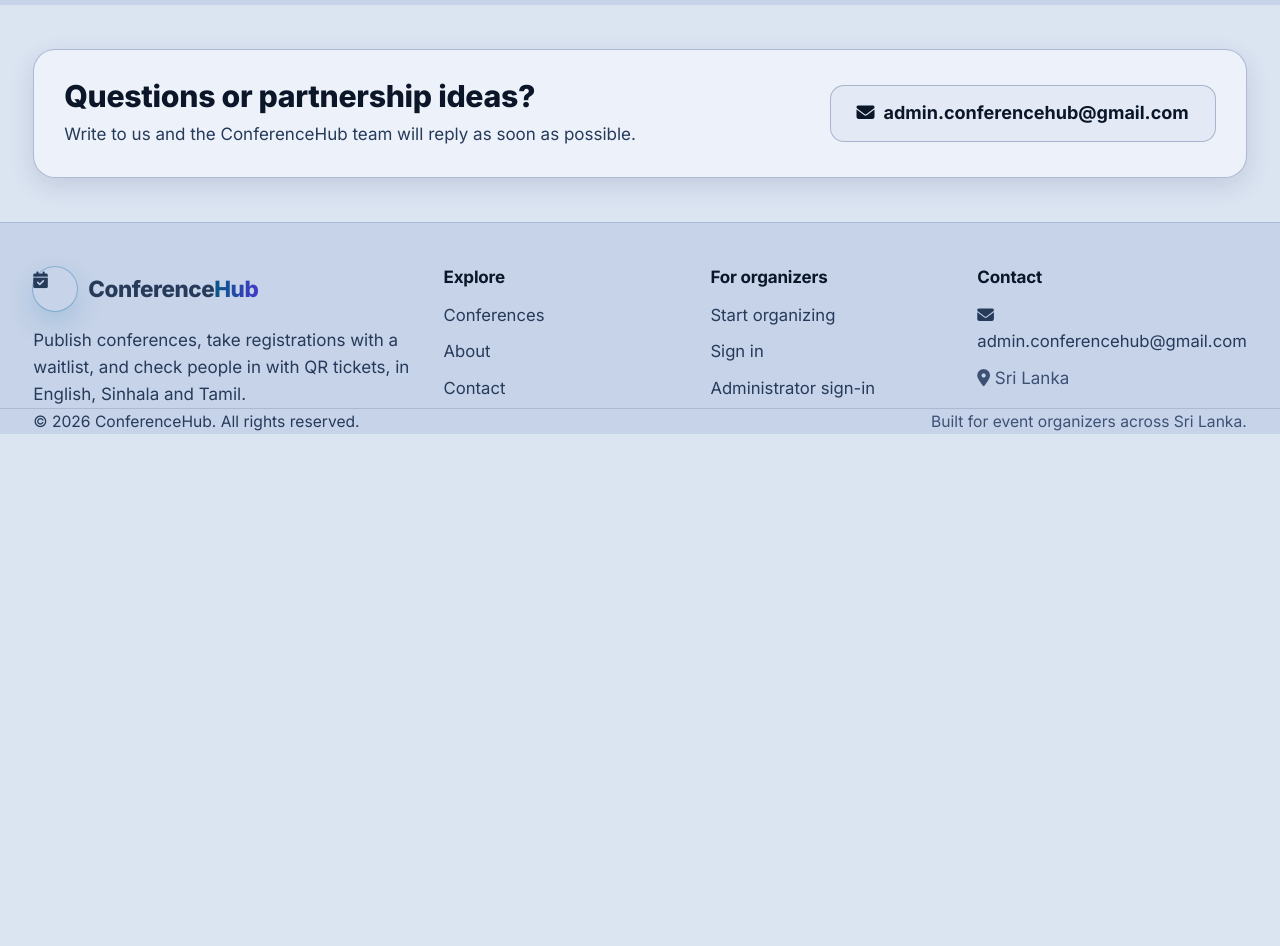
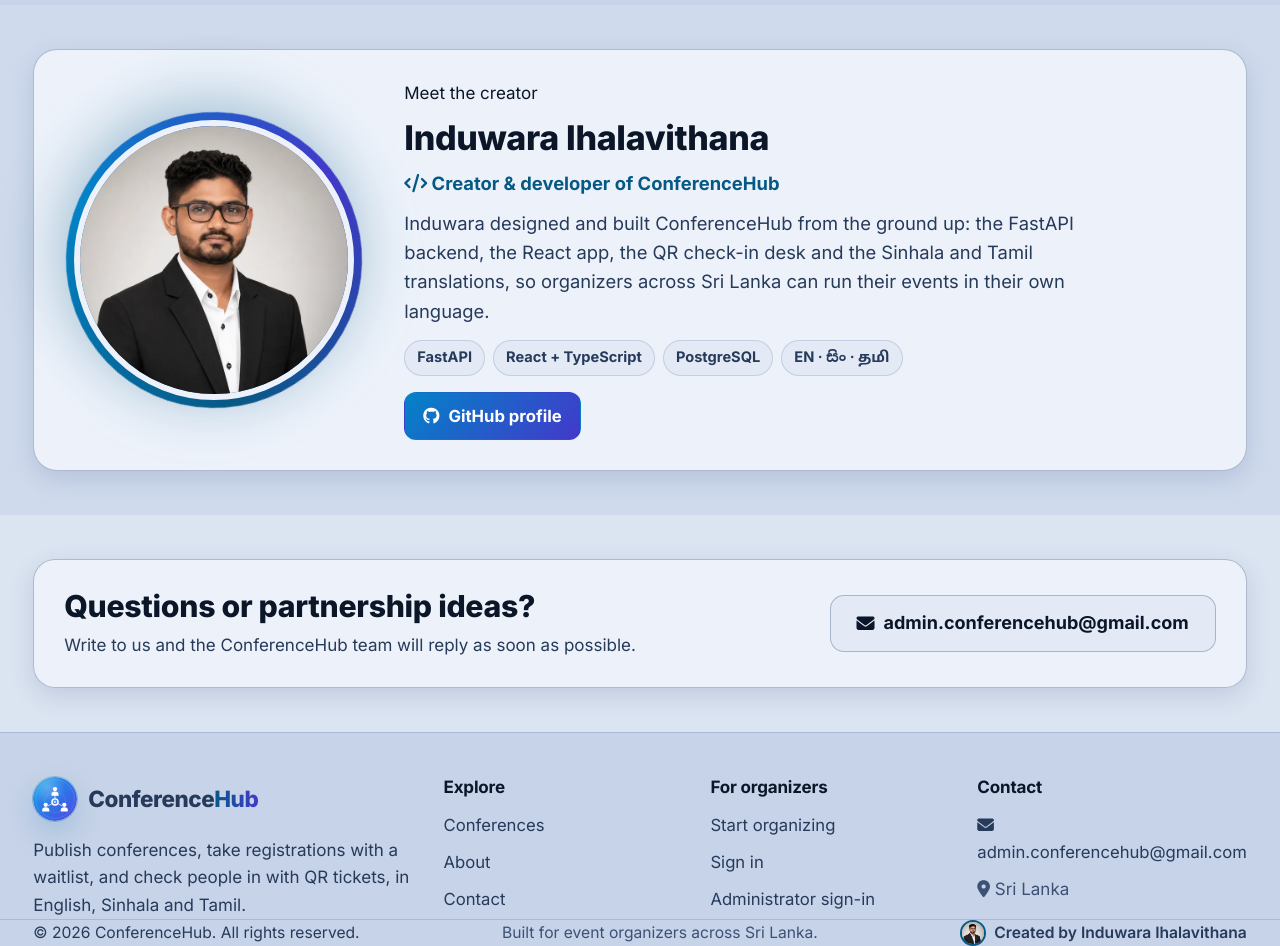
Before and after one commit to InduwaraIhalavithana/Conference-Manager, a React (Vite) app in the folder frontend/: page /about in a window 1280 px wide. Shown: the part 1520-2466 px from the top of the page. Before the commit the page ends 1954 px from the top, so only its background shows below. Built offline with nearby package versions, Linux system fonts and the light colour scheme; no server answers.

Commit message:
Meet the creator: Induwara Ihalavithana on the About page and in the footer
About gets a creator section (photo, role, short bio, stack, GitHub link) in
EN/SI/TA; the footer links to it with a 'Created by' credit and also uses the
new logo. /about#creator scrolls to the section.

```diff
--- a/frontend/src/components/Footer.css
+++ b/frontend/src/components/Footer.css
@@ -11,3 +11,7 @@
 }
 @media (max-width: 900px) { .footer__grid { grid-template-columns: 1fr 1fr; } .footer__brand { grid-column: 1 / -1; } }
 @media (max-width: 520px) { .footer__grid { grid-template-columns: 1fr; } }
+
+.footer__creator { display: inline-flex; align-items: center; gap: 8px; color: var(--text-2); font-weight: 600; }
+.footer__creator:hover { color: var(--accent); }
+.footer__creator img { width: 26px; height: 26px; border-radius: 50%; object-fit: cover; border: 2px solid var(--accent); }
--- a/frontend/src/components/Footer.tsx
+++ b/frontend/src/components/Footer.tsx
@@ -1,6 +1,6 @@
 import { Link } from 'react-router-dom';
 import { useApp } from '../context/AppContext';
-import { CONTACT_EMAIL } from '../config';
+import { CONTACT_EMAIL, CREATOR } from '../config';
 import './Footer.css';
 
 export default function Footer() {
@@ -11,7 +11,7 @@ export default function Footer() {
       <div className="container footer__grid">
         <div className="footer__brand">
           <Link to="/" className="nav__brand">
-            <span className="nav__logo"><i className="fas fa-calendar-check" aria-hidden="true" /></span>
+            <img className="nav__logo" src="/logo.svg" alt="" width="44" height="44" />
             <span className="nav__name">Conference<span>Hub</span></span>
           </Link>
           <p>{t('footer_tagline')}</p>
@@ -47,6 +47,10 @@ export default function Footer() {
       <div className="container footer__bottom">
         <span>© {year} ConferenceHub. {t('footer_rights')}</span>
         <span className="muted">{t('footer_made')}</span>
+        <Link to="/about#creator" className="footer__creator">
+          <img src={CREATOR.photo} alt="" width="26" height="26" loading="lazy" />
+          {t('footer_created_by', { name: CREATOR.name })}
+        </Link>
       </div>
     </footer>
   );
--- a/frontend/src/config.ts
+++ b/frontend/src/config.ts
@@ -3,3 +3,10 @@ export const CONTACT_EMAIL = 'admin.conferencehub@gmail.com';
 
 /** Upload limits, kept in step with backend/app/core/uploads.py. */
 export const UPLOAD_LIMITS_MB = { avatar: 2, speaker: 2, cover: 5 } as const;
+
+/** The person who built ConferenceHub, shown on the About page and in the footer. */
+export const CREATOR = {
+  name: 'Induwara Ihalavithana',
+  photo: '/creator.webp',
+  github: 'https://github.com/InduwaraIhalavithana',
+};
--- a/frontend/src/i18n/en.ts
+++ b/frontend/src/i18n/en.ts
@@ -876,6 +876,11 @@ const en = {
   att_unconfirmed_hint: 'Has not clicked the confirmation email yet. Seat held until {time}.',
   ci_unconfirmed: '{name} has not confirmed their email',
   ci_unconfirmed_body: 'Ask them to open the confirmation email and click the link, then scan again.',
+  about_creator_eyebrow: 'Meet the creator',
+  about_creator_role: 'Creator & developer of ConferenceHub',
+  about_creator_body: 'Induwara designed and built ConferenceHub from the ground up: the FastAPI backend, the React app, the QR check-in desk and the Sinhala and Tamil translations, so organizers across Sri Lanka can run their events in their own language.',
+  about_creator_github: 'GitHub profile',
+  footer_created_by: 'Created by {name}',
 };
 
 export default en;
--- a/frontend/src/i18n/si.ts
+++ b/frontend/src/i18n/si.ts
@@ -878,6 +878,11 @@ const si: Dictionary = {
   att_unconfirmed_hint: 'තහවුරු කිරීමේ ඊමේල් පණිවිඩය තවම ක්ලික් කර නැත. ආසනය {time} දක්වා රඳවා ඇත.',
   ci_unconfirmed: '{name} ඊමේල් ලිපිනය තහවුරු කර නැත',
   ci_unconfirmed_body: 'තහවුරු කිරීමේ ඊමේල් පණිවිඩය විවෘත කර සබැඳිය ක්ලික් කරන ලෙස ඉල්ලා, නැවත ස්කෑන් කරන්න.',
+  about_creator_eyebrow: 'නිර්මාතෘ හමුවන්න',
+  about_creator_role: 'ConferenceHub හි නිර්මාතෘ සහ සංවර්ධක',
+  about_creator_body: 'ශ්‍රී ලංකාව පුරා සංවිධායකයින්ට තම උත්සව තම භාෂාවෙන්ම පවත්වාගෙන යාමට හැකි වන පරිදි, Induwara විසින් ConferenceHub මුල සිටම නිර්මාණය කර ගොඩනඟන ලදී: FastAPI පසුතලය, React යෙදුම, QR පිවිසුම් ලියාපදිංචිය සහ සිංහල හා දෙමළ පරිවර්තන.',
+  about_creator_github: 'GitHub පැතිකඩ',
+  footer_created_by: 'නිර්මාණය කළේ {name}',
 };
 
 export default si;
--- a/frontend/src/i18n/ta.ts
+++ b/frontend/src/i18n/ta.ts
@@ -878,6 +878,11 @@ const ta: Dictionary = {
   att_unconfirmed_hint: 'உறுதிப்படுத்தல் மின்னஞ்சலை இன்னும் அழுத்தவில்லை. இருக்கை {time} வரை ஒதுக்கப்பட்டுள்ளது.',
   ci_unconfirmed: '{name} மின்னஞ்சலை உறுதிசெய்யவில்லை',
   ci_unconfirmed_body: 'உறுதிப்படுத்தல் மின்னஞ்சலைத் திறந்து இணைப்பை அழுத்தச் சொல்லி, மீண்டும் ஸ்கேன் செய்யுங்கள்.',
+  about_creator_eyebrow: 'உருவாக்கியவரைச் சந்தியுங்கள்',
+  about_creator_role: 'ConferenceHub-இன் உருவாக்குநர் மற்றும் டெவலப்பர்',
+  about_creator_body: 'இலங்கை முழுவதும் உள்ள ஏற்பாட்டாளர்கள் தங்கள் நிகழ்வுகளைத் தங்கள் சொந்த மொழியிலேயே நடத்துவதற்காக, Induwara ConferenceHub-ஐ அடிப்படையிலிருந்து வடிவமைத்து உருவாக்கினார்: FastAPI பின்தளம், React செயலி, QR வருகைப் பதிவு, சிங்கள மற்றும் தமிழ் மொழிபெயர்ப்புகள்.',
+  about_creator_github: 'GitHub சுயவிவரம்',
+  footer_created_by: 'உருவாக்கியவர் {name}',
 };
 
 export default ta;
--- a/frontend/src/pages/AboutPage.tsx
+++ b/frontend/src/pages/AboutPage.tsx
@@ -1,10 +1,10 @@
 import { useEffect, useState } from 'react';
-import { Link } from 'react-router-dom';
+import { Link, useLocation } from 'react-router-dom';
 import { useApp } from '../context/AppContext';
 import { usePageTitle, useReveal } from '../hooks';
 import { api } from '../services/api';
 import type { PublicStats } from '../types';
-import { CONTACT_EMAIL } from '../config';
+import { CONTACT_EMAIL, CREATOR } from '../config';
 import { CountUp } from '../components/ui';
 import './InfoPages.css';
 
@@ -14,6 +14,11 @@ export default function AboutPage() {
   const [stats, setStats] = useState<PublicStats | null>(null);
   useEffect(() => { api.publicStats().then(setStats).catch(() => {}); }, []);
   useReveal([stats]);
+  // The footer's "Created by" link opens /about#creator: scroll to that section.
+  const { hash } = useLocation();
+  useEffect(() => {
+    if (hash) document.getElementById(hash.slice(1))?.scrollIntoView({ behavior: 'smooth', block: 'start' });
+  }, [hash]);
 
   const roles = [
     { icon: 'user-tie', title: t('about_role_org'), points: [t('about_role_org_1'), t('about_role_org_2'), t('about_role_org_3'), t('about_role_org_4')] },
@@ -99,6 +104,28 @@ export default function AboutPage() {
         </div>
       </section>
 
+      <section className="band band--alt" id="creator">
+        <div className="container">
+          <div className="creator reveal">
+            <div className="creator__photo">
+              <img src={CREATOR.photo} alt={CREATOR.name} width="320" height="320" loading="lazy" />
+            </div>
+            <div className="creator__text">
+              <span className="eyebrow">{t('about_creator_eyebrow')}</span>
+              <h2>{CREATOR.name}</h2>
+              <p className="creator__role"><i className="fas fa-code" /> {t('about_creator_role')}</p>
+              <p>{t('about_creator_body')}</p>
+              <div className="creator__stack">
+                {['FastAPI', 'React + TypeScript', 'PostgreSQL', 'EN · සිං · தமி'].map((s) => <span key={s} className="chip">{s}</span>)}
+              </div>
+              <a className="btn btn--primary" href={CREATOR.github} target="_blank" rel="noopener noreferrer">
+                <i className="fab fa-github" /> {t('about_creator_github')}
+              </a>
+            </div>
+          </div>
+        </div>
+      </section>
+
       <section className="band">
         <div className="container">
           <div className="info-contact-strip reveal">
--- a/frontend/src/pages/InfoPages.css
+++ b/frontend/src/pages/InfoPages.css
@@ -43,3 +43,30 @@
 .faq__q i { transition: transform var(--t) var(--ease); color: var(--text-3); }
 .faq__item.is-open .faq__q i { transform: rotate(180deg); color: var(--accent); }
 .faq__a { padding: 0 14px 14px; color: var(--text-2); animation: fade-up 260ms var(--ease); }
+
+/* Meet the creator (About page) */
+.creator {
+  display: grid; grid-template-columns: minmax(200px, 300px) minmax(0, 1fr); gap: 40px; align-items: center; padding: 30px;
+  border-radius: 24px; background: var(--surface); border: 1px solid var(--border-strong); box-shadow: var(--shadow);
+}
+.creator__photo { position: relative; justify-self: center; width: 100%; max-width: 280px; aspect-ratio: 1; }
+.creator__photo::before {
+  content: ''; position: absolute; inset: -8px; border-radius: 50%;
+  background: conic-gradient(from 140deg, var(--accent-strong), var(--accent-2), var(--accent), var(--accent-strong));
+  animation: spin 14s linear infinite; filter: drop-shadow(0 10px 30px color-mix(in srgb, var(--accent) 35%, transparent));
+}
+.creator__photo img {
+  position: relative; width: 100%; height: 100%; object-fit: cover; border-radius: 50%; border: 6px solid var(--surface);
+}
+.creator__text { display: flex; flex-direction: column; align-items: flex-start; gap: 10px; }
+.creator__text h2 { margin: 0; font-size: 2rem; }
+.creator__text > p { color: var(--text-2); font-size: 1.08rem; margin: 0; max-width: 680px; }
+.creator__role { font-weight: 700; color: var(--accent) !important; }
+.creator__stack { display: flex; flex-wrap: wrap; gap: 8px; margin: 4px 0 6px; }
+@media (max-width: 760px) {
+  .creator { grid-template-columns: minmax(0, 1fr); gap: 26px; padding: 22px; text-align: center; }
+  .creator__photo { max-width: 220px; }
+  .creator__text { align-items: center; }
+  .creator__stack { justify-content: center; }
+}
+@media (prefers-reduced-motion: reduce) { .creator__photo::before { animation: none; } }
```
Also changed, not shown: frontend/public/creator.webp (added).
